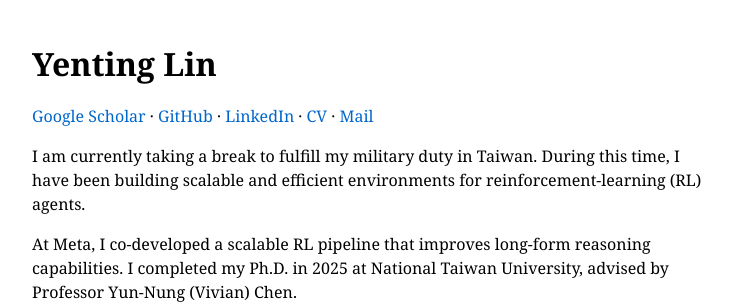
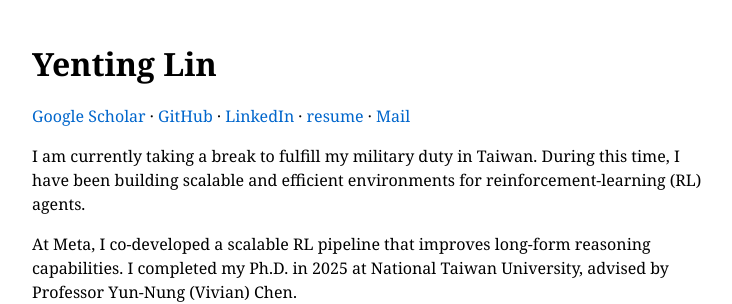
Before and after one commit to adamlin120/adamlin120.github.io, a Jekyll site: the page built from index.md, in a window 1280 px wide. Shown: the top 304 px of the page, without its empty margins (268-1000 px from the left). Built offline with Jekyll 4.4.1, drawn with Linux system fonts in a browser that asks for light colours; our own code applies the rules of GitHub Pages for plain Markdown files.

Commit message:
Replace CV references with resume

```diff
--- a/_layouts/homepage.html
+++ b/_layouts/homepage.html
@@ -74,7 +74,7 @@
       <a href="https://scholar.google.com/citations?user=UWOV0tYAAAAJ&hl=en">Google Scholar</a>
       <a href="https://github.com/adamlin120">GitHub</a>
       <a href="https://www.linkedin.com/in/yen-ting-lin-416732b3/">LinkedIn</a>
-      <a href="https://drive.google.com/file/d/13XnPPsp8tSTZHb-iLqkvEY_CfldiniCt/view">CV</a>
+      <a href="https://drive.google.com/file/d/13XnPPsp8tSTZHb-iLqkvEY_CfldiniCt/view">resume</a>
       <a href="javascript:void(0)" onclick="this.innerHTML = 'ytl (at) ieee . org'">Mail</a>
     </div>
 
--- a/index.md
+++ b/index.md
@@ -8,7 +8,7 @@ I completed my Ph.D. at National Taiwan University in January 2025, advised by P
 
 I have gained practical experience through research internships at Meta GenAI (summer 2024), Nvidia Research (spring 2024), Amazon Alexa AI (summers of 2021, 2022, and 2023), MediaTek Research (summer 2019), and IBM Research (summer 2020).
 
-My research focuses on reasoning and large language models (LLMs). For more details on my qualifications and experience, please refer to my CV.
+My research focuses on reasoning and large language models (LLMs). For more details on my qualifications and experience, please refer to my resume.
 
 [//]: # (## Research Interests)
 
```
